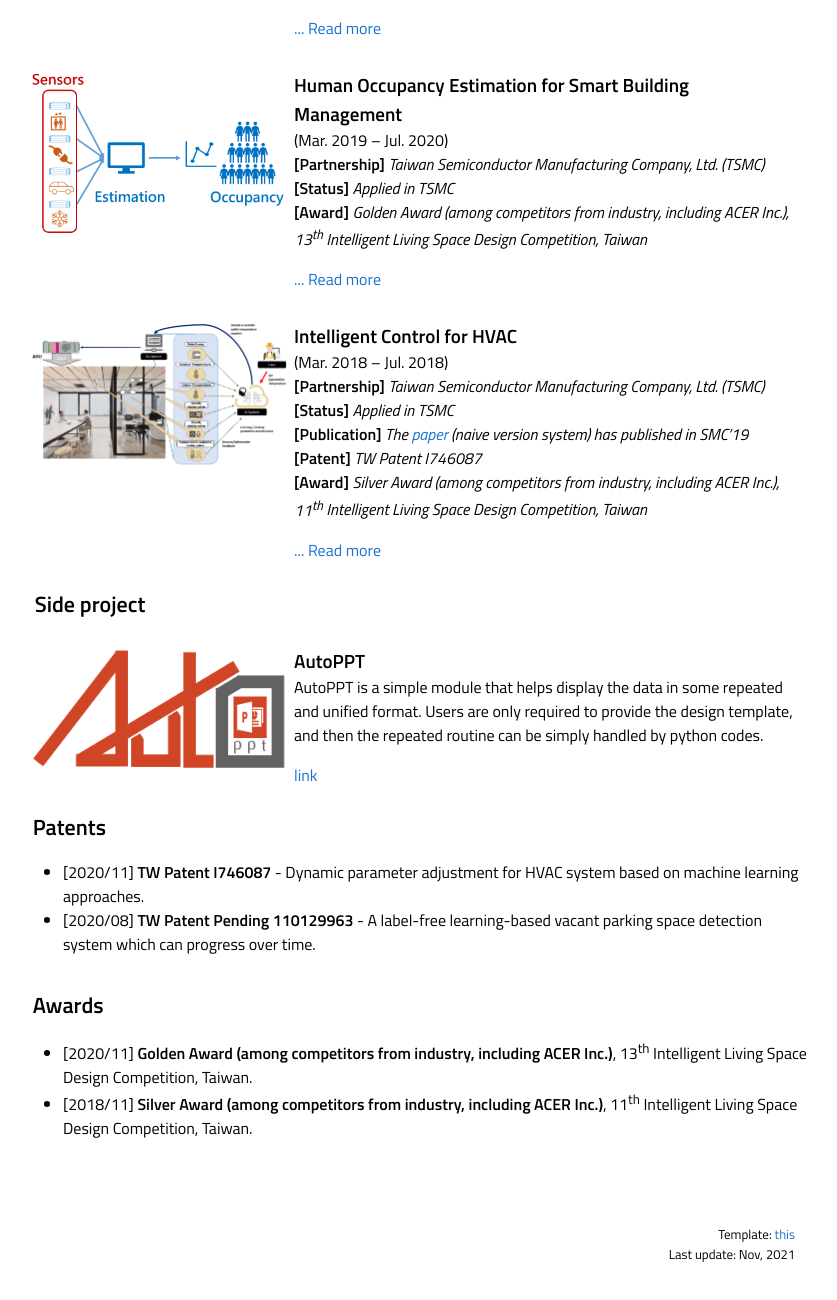
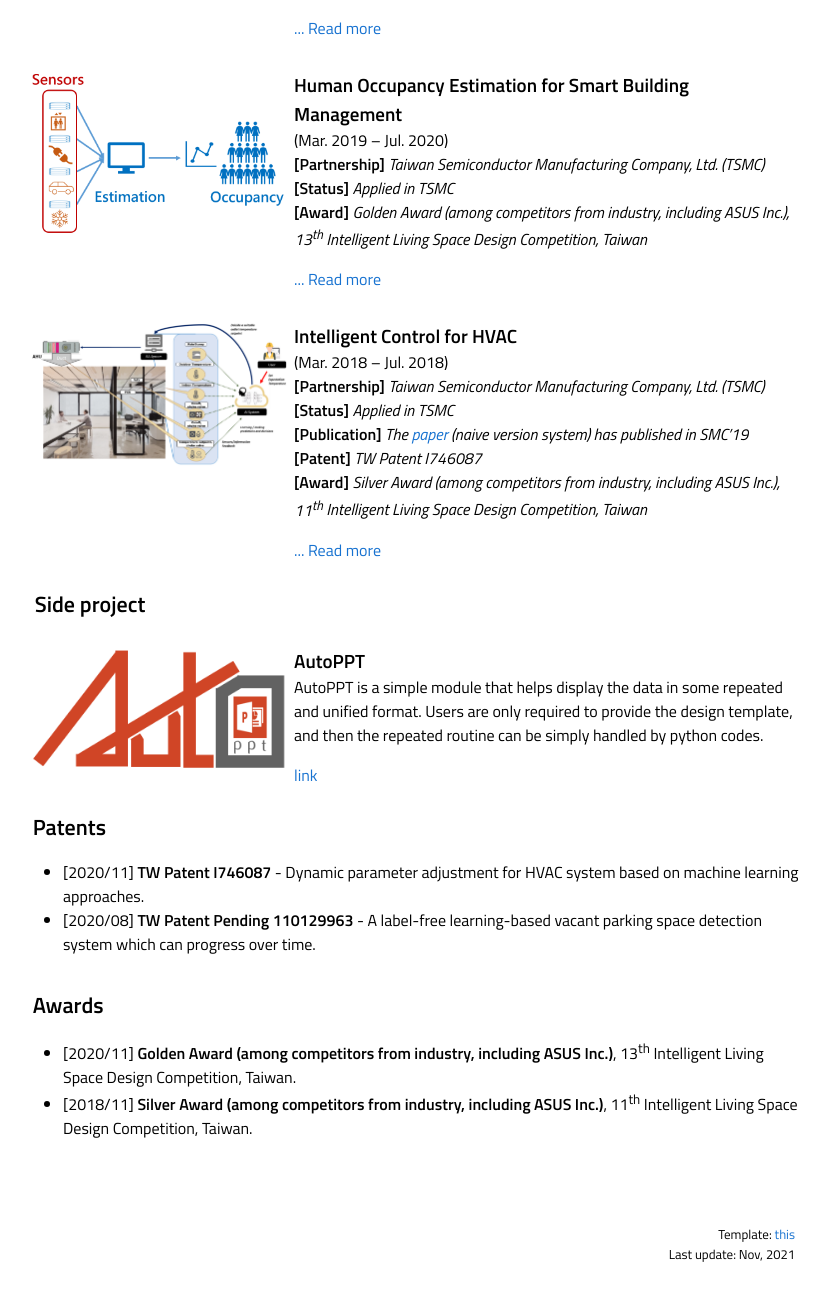
Before and after one commit to ChaoTzuYin/ChaoTzuYin.github.io, a plain HTML site: page index.html in a window 1280 px wide. Shown: the part 1767-3067 px from the top of the page, without its empty margins (225-1062 px from the left). Drawn offline with Linux system fonts and the light colour scheme.

Commit message:
Add files via upload

```diff
--- a/index.html
+++ b/index.html
@@ -367,7 +367,7 @@ baseline approaches. Moreover, with using only 32 seen attributes on the Caltech
 			  <br>
 				<strong>[Partnership]</strong> <em>Taiwan Semiconductor Manufacturing Company, Ltd. (TSMC)</em><br />
 				<strong>[Status]</strong> <em>Applied in TSMC</em><br />
-				<strong>[Award]</strong> <em>Golden Award (among competitors from industry, including ACER Inc.), <span class="math inline">13<sup>th</sup></span> Intelligent Living Space Design Competition, Taiwan</em><br />
+				<strong>[Award]</strong> <em>Golden Award (among competitors from industry, including ASUS Inc.), <span class="math inline">13<sup>th</sup></span> Intelligent Living Space Design Competition, Taiwan</em><br />
 
 			</p>
 			<div class="paper" id="TSMC2020">
@@ -420,7 +420,7 @@ baseline approaches. Moreover, with using only 32 seen attributes on the Caltech
 				<strong>[Status]</strong> <em>Applied in TSMC</em><br />
 				<strong>[Publication]</strong> <em>The <a href="#SMC19_" onclick="javascript:GoTo('TSMC2019_','SMC19_');">paper</a> (naive version system) has published in SMC’19 </em><br />
 				<strong>[Patent]</strong> <em>TW Patent I746087</em><br />
-				<strong>[Award]</strong> <em>Silver Award (among competitors from industry, including ACER Inc.), <span class="math inline">11<sup>th</sup></span> Intelligent Living Space Design Competition, Taiwan</em><br />
+				<strong>[Award]</strong> <em>Silver Award (among competitors from industry, including ASUS Inc.), <span class="math inline">11<sup>th</sup></span> Intelligent Living Space Design Competition, Taiwan</em><br />
 			</p>
 			<div class="paper" id="TSMC2019">
 			<a href="javascript:toggleblock('TSMC2019_abs')">... Read more</a>
@@ -496,8 +496,8 @@ baseline approaches. Moreover, with using only 32 seen attributes on the Caltech
       <tr><td>
         <sectionheading>&nbsp;&nbsp;Awards</sectionheading>
         <ul>
-          <li> [2020/11] <b>Golden Award (among competitors from industry, including ACER Inc.)</b>, 13<sup>th</sup> Intelligent Living Space Design Competition, Taiwan.</li>
-          <li> [2018/11] <b>Silver Award (among competitors from industry, including ACER Inc.)</b>, 11<sup>th</sup> Intelligent Living Space Design Competition, Taiwan.</li>
+          <li> [2020/11] <b>Golden Award (among competitors from industry, including ASUS Inc.)</b>, 13<sup>th</sup> Intelligent Living Space Design Competition, Taiwan.</li>
+          <li> [2018/11] <b>Silver Award (among competitors from industry, including ASUS Inc.)</b>, 11<sup>th</sup> Intelligent Living Space Design Competition, Taiwan.</li>
         </ul>
       </td></tr>
     </table>
```
